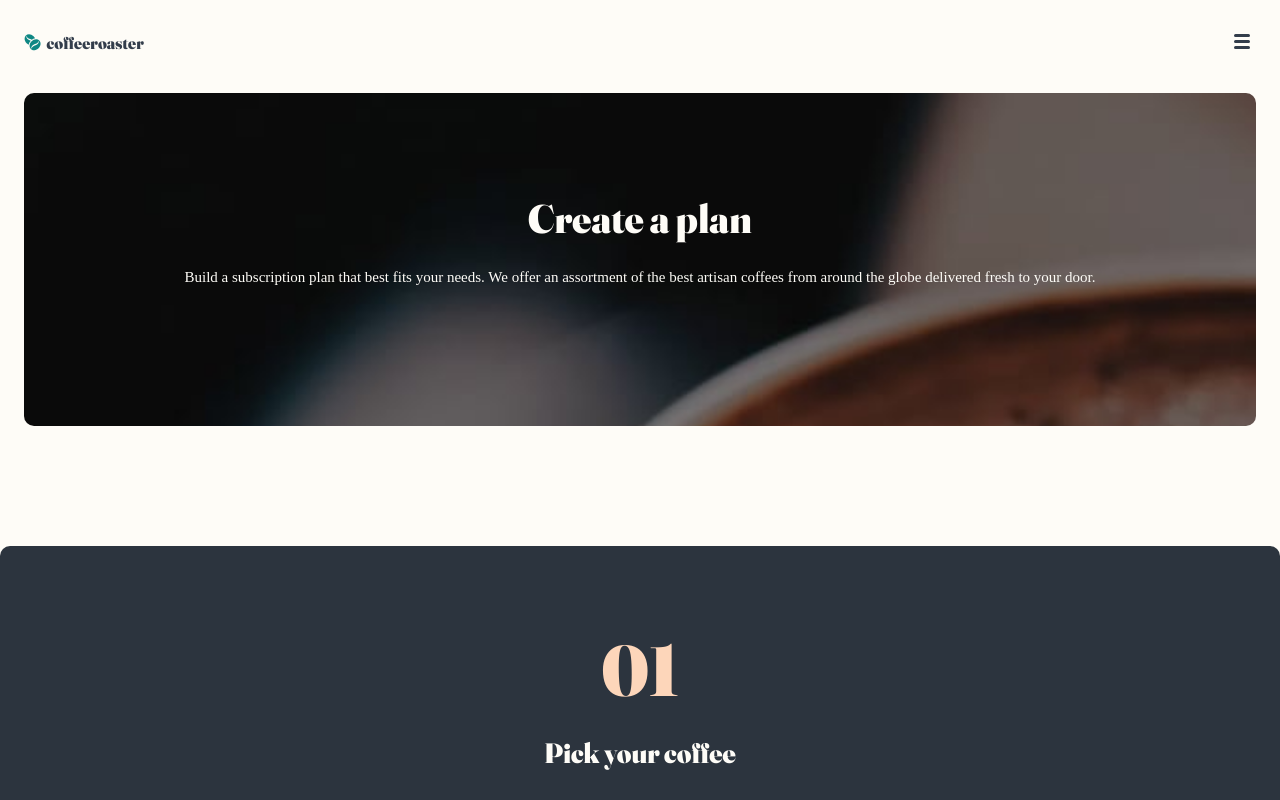
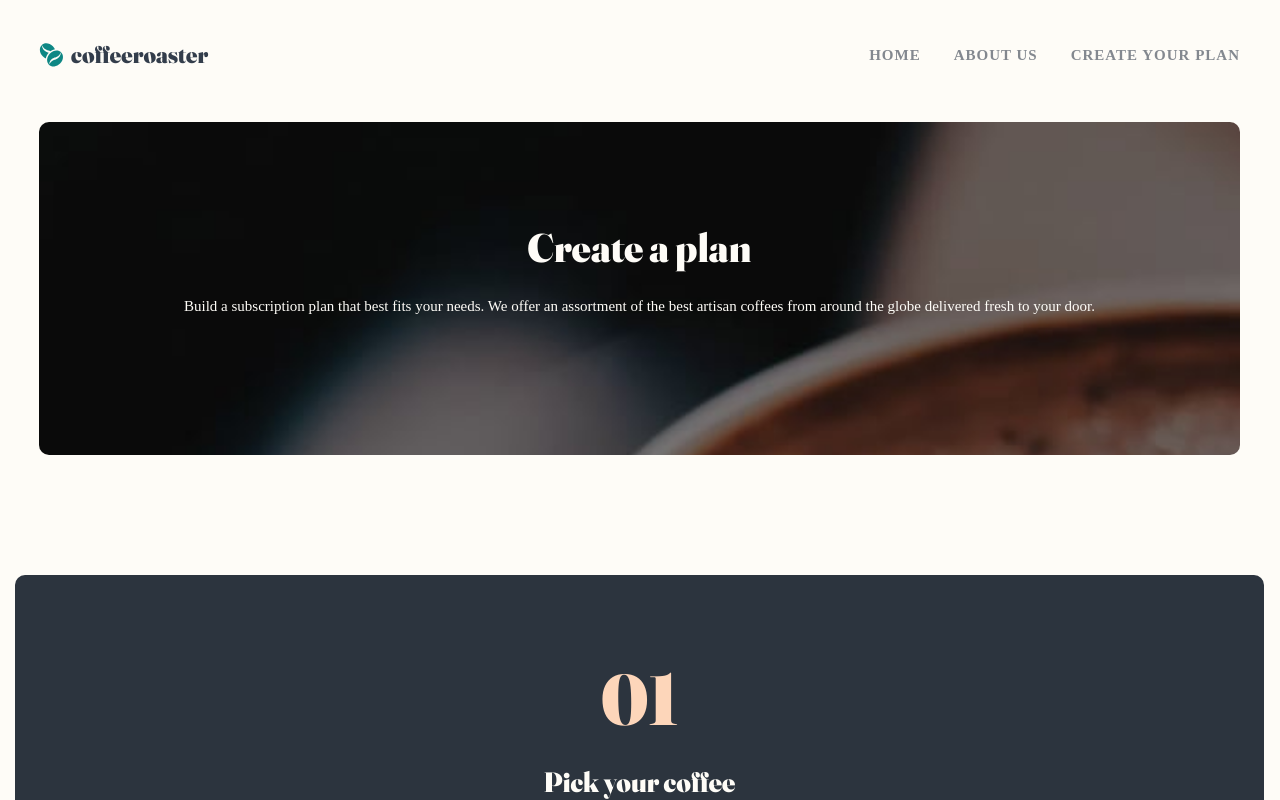
Before and after one commit to Oleksandr-Berd/coffeeroastersfixed, a React (Create React App) app: page /plan in a window 1280 px wide. Shown: the top 800 px of the page. Built offline with nearby package versions, Linux system fonts and the light colour scheme.

Commit message:
header tab is done

```diff
--- a/src/components/Logo/Logo.tsx
+++ b/src/components/Logo/Logo.tsx
@@ -1,3 +1,4 @@
+import { useMediaQuery } from "usehooks-ts";
 import { ReactComponent as LogoMobSvg } from "../../assets/img/shared/mobile/logo_mob.svg";
 import { LayoutType } from "../../utils/types/types";
 
@@ -6,9 +7,16 @@ import * as SC from "./LogoStyled";
 
 
 const Logo: React.FC<LayoutType> = ({location}) => {
+
+  const isTablet = useMediaQuery("(min-width:768px)")
+
   return (
     <SC.LogoCon location={location}>
+      {isTablet ?
+      <LogoMobSvg width={location === "footer" ? "22.15px" : "24px"} height={location === "footer" ? "22.15px" : "24px"}/>
+      :
       <LogoMobSvg width={location === "footer" ? "22.15px" : "16.58px"} height={location === "footer" ? "22.15px" : "16.62px"}/>
+      }
       <p>coffeeroaster</p>
     </SC.LogoCon>
   );
--- a/src/components/Logo/LogoStyled.ts
+++ b/src/components/Logo/LogoStyled.ts
@@ -5,14 +5,20 @@ export const LogoCon = styled.div<LayoutType>`
   display: flex;
   flex-direction: row;
   align-items: center;
-justify-content: ${props => props.location === "footer" && "center"};
+  justify-content: ${(props) => props.location === "footer" && "center"};
 
-& > p{
+  & > p {
     margin-left: 6px;
 
     font-family: "Frau";
-font-size: ${props => props.location === "header" ? "17px" : "22px"};
+    font-size: ${(props) => (props.location === "header" ? "17px" : "22px")};
 
-color: ${props => props.location === "header" ? "#333d4b" : "#fefcf7"};
+    color: ${(props) => (props.location === "header" ? "#333d4b" : "#fefcf7")};
+
+    @media (min-width: 768px) {
+      margin-left: 8px;
+
+      font-size: ${(props) => (props.location === "header" ? "24px" : "22px")};
     }
-`
+  }
+`;
--- a/src/components/Order/OrderItem.tsx
+++ b/src/components/Order/OrderItem.tsx
@@ -18,32 +18,37 @@ const OrderItem: React.FC<OrderProps> = ({
   };
 
   const handleOption = (name: OrderQuestion, title: string) => {
-
     handleOrder(name, title);
   };
-  const handleActive = (title:string, name:OrderQuestion) => {
-    const activeOptionsSet = setkeyName(name)
-    const chosenOption = Object.entries(orderSummary).find(el => el.includes(title))
+  const handleActive = (title: string, name: OrderQuestion) => {
+    const activeOptionsSet = setkeyName(name);
+    const chosenOption = Object.entries(orderSummary).find((el) =>
+      el.includes(title)
+    );
 
+    if (
+      chosenOption &&
+      chosenOption[1] === title &&
+      chosenOption[0] === activeOptionsSet
+    ) {
+      return "active";
+    }
 
-if (chosenOption && chosenOption[1] === title && chosenOption[0] === activeOptionsSet){
-    return "active";
-
-}
-
-    return
-
+    return;
   };
-
-// console.log(setkeyName(name));
-
-// console.log(name);
 
   return (
     <SC.Item isOptions={isOptions} key={name}>
       <SC.TitleCon onClick={toggleOptions}>
         <SC.Title>{name}</SC.Title>
-        <SC.ToggleBtn  disabled={orderSummary.drinkWay === "Capsule" && setkeyName(name) === "grindWay" ? true : false}>
+        <SC.ToggleBtn
+          disabled={
+            orderSummary.drinkWay === "Capsule" &&
+            setkeyName(name) === "grindWay"
+              ? true
+              : false
+          }
+        >
           <img src={arrow} alt="arrow" />
         </SC.ToggleBtn>
       </SC.TitleCon>
--- a/src/layouts/Header/Header.tsx
+++ b/src/layouts/Header/Header.tsx
@@ -1,14 +1,24 @@
-import * as SC from "./HeaderStyled"
+import * as SC from "./HeaderStyled";
 
 import Logo from "../../components/Logo/Logo";
 import BurgerMenu from "../../components/BurgerMenu/BurgerMenu";
 import { HeaderType } from "../../utils/types/types";
+import { useMediaQuery } from "usehooks-ts";
+import NavBar from "../../ui/NavBar/NavBar";
 
-const Header:React.FC<HeaderType> = ({isMenu, toggleMenu}) => {
-    return ( <SC.HeaderStyled>
-        <Logo location="header"/>
-        <BurgerMenu toggleMenu={toggleMenu} isMenu={isMenu}/>
-    </SC.HeaderStyled> );
-}
+const Header: React.FC<HeaderType> = ({ isMenu, toggleMenu }) => {
+  const isTablet = useMediaQuery("(min-width:768px)");
+
+  return (
+    <SC.HeaderStyled>
+      <Logo location="header" />
+      {isTablet ? (
+        <NavBar location="footer" />
+      ) : (
+        <BurgerMenu toggleMenu={toggleMenu} isMenu={isMenu} />
+      )}
+    </SC.HeaderStyled>
+  );
+};
 
 export default Header;
--- a/src/layouts/Header/HeaderStyled.ts
+++ b/src/layouts/Header/HeaderStyled.ts
@@ -7,4 +7,8 @@ align-items: center;
 justify-content: space-between;
 
 padding-bottom: 40px;
+
+@media (min-width: 768px){
+    padding-bottom: 53px;
+}
 `
--- a/src/layouts/SharedLayout/SharedLayoutStyled.ts
+++ b/src/layouts/SharedLayout/SharedLayoutStyled.ts
@@ -15,4 +15,10 @@ padding-right: 24px;
 background-color: #FEFCF7;
 
 overflow: hidden;
+
+@media (min-width: 768px){
+    padding-top: 40px;
+    padding-left: 39px;
+    padding-right: 40px;
+}
 `
--- a/src/ui/NavBar/NavBarStyled.ts
+++ b/src/ui/NavBar/NavBarStyled.ts
@@ -19,4 +19,21 @@ export const NavBarStyled = styled.nav<LayoutType>`
 
     color: ${(props) => (props.location === "footer" ? "#83888f" : "#333d4b")};
   }
+
+  @media (min-width: 768px){
+    display: flex;
+    flex-direction: row;
+    align-items: center;
+
+    & >li:not(:last-child) {
+      margin-bottom: 0;
+      margin-right: 33px;
+    }
+
+    & a{
+      font-size: 15px;
+      line-height: 1.25;
+      letter-spacing: 1px;
+    }
+  }
 `;
```
Lines whose indentation alone changed are shown as unchanged.
